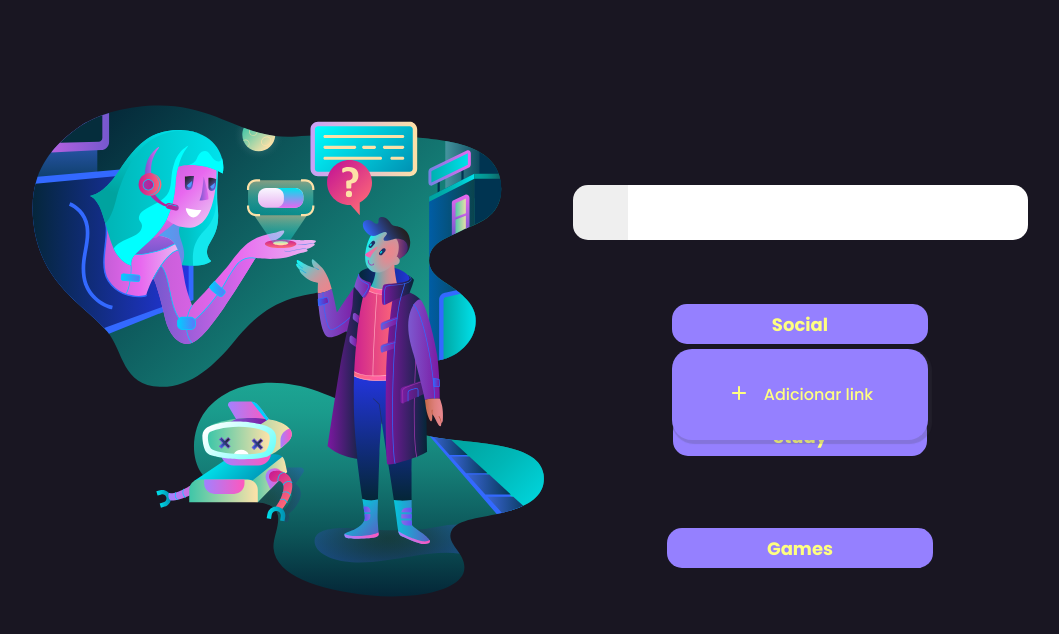
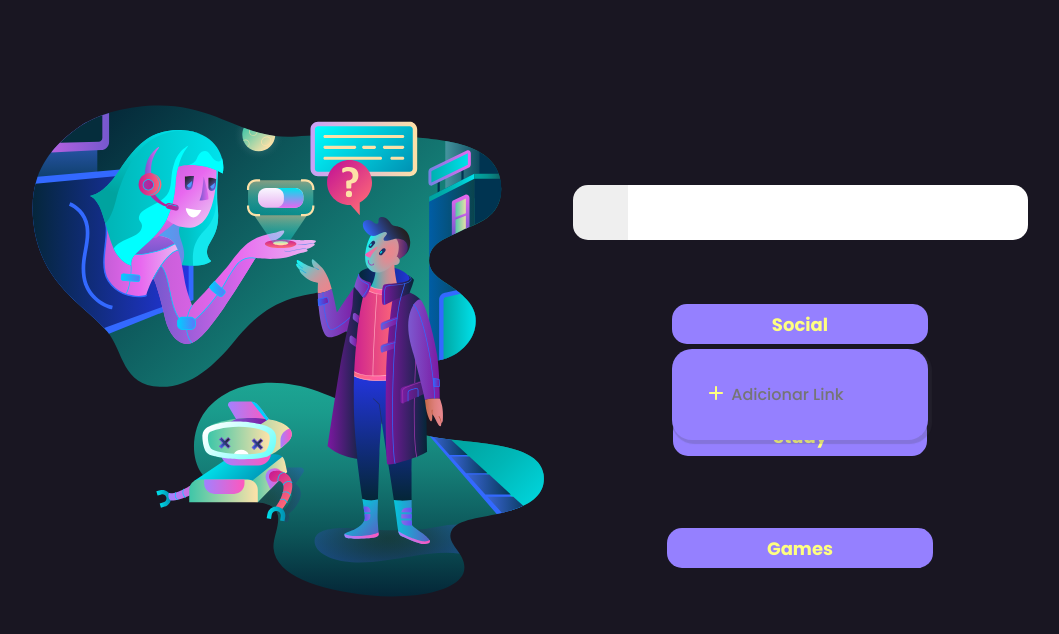
Before and after one commit to datsfilipe/browser-home, a Next.js app: page / in a window 1280 px wide. Both pictures are taken after a click on the element "Social". Shown: the top 634 px of the page, without its empty margins (96-1155 px from the left). Built offline with nearby package versions, Linux system fonts and the light colour scheme.

Commit message:
passing needed data to parameter and using it

```diff
--- a/src/components/Menu/index.tsx
+++ b/src/components/Menu/index.tsx
@@ -6,6 +6,7 @@ import { ClickAwayListener } from '@material-ui/core';
 
 export function Menu(props: HTMLAttributes<HTMLDivElement>) {
   const [state, setState] = useState(false);
+  const data = {state, props}
 
   function handleClickAway () {
     setState(false);
@@ -19,7 +20,9 @@ export function Menu(props: HTMLAttributes<HTMLDivElement>) {
     >
       <MenuContainer onClick={()=>setState(true)} >
         <Span>{props.title}</Span>
-        <MenuContent state={state} />
+        <MenuContent
+          data={data}
+        />
       </MenuContainer>
     </ClickAwayListener>
   )
--- a/src/components/MenuContent/index.tsx
+++ b/src/components/MenuContent/index.tsx
@@ -1,26 +1,50 @@
-import { MenuContentContainer, Ul, Li, ButtonAdd } from './style';
-
+import { MenuContentContainer, Ul, Li, ButtonAdd, Input, Form } from './style';
 import Image from 'next/image';
 import plus from '../../assets/plus.svg';
-import { HTMLAttributes } from 'react';
+import { FormEvent, HTMLAttributes, useState } from 'react';
 
-export function MenuContent(state: {state: boolean}, props: HTMLAttributes<HTMLDivElement>) {
-  function handleClickButtonAdd() {
+type Data = {
+  data: {
+    state: boolean,
+    props: HTMLAttributes<HTMLDivElement>
+  }
+}
+
+export function MenuContent(data: Data, props:  HTMLAttributes<HTMLDivElement>) {
+  const [newItem, setNewItem] = useState('');
+
+  async function handleClickButtonAdd(event: FormEvent) {
+    event.preventDefault();
+
+    if (newItem.trim() === '') return;
+    if (data.data.props.title?.trim() === undefined) return;
+
+    setNewItem('')
   }
 
   return (
-    <MenuContentContainer className={`${state.state ? 'show' : ''}`} {...props}>
+    <MenuContentContainer className={`${data.data.state ? 'show' : ''}`} {...props}>
       <Ul>
         <Li>
-          <ButtonAdd onClick={handleClickButtonAdd} type="button">
-            <div className="image">
-              <Image src={plus} alt="Adicionar item" />
-            </div>
-          </ButtonAdd>
-          Adicionar link
+          <Form>
+            <ButtonAdd type="submit" onClick={handleClickButtonAdd}>
+              <div className="image">
+                <Image src={plus} alt="Adicionar item" />
+              </div>
+            </ButtonAdd>
+            <Input
+              placeholder="Adicionar Link"
+              onChange={event => setNewItem(event.target.value)}
+              value={newItem}
+            />
+          </Form>
         </Li>
-        <Li></Li>
-        <Li></Li>
+        {/* {list.map( (item: any) => {
+          return (
+            // eslint-disable-next-line react/jsx-key
+            <Li>{item}</Li>
+          );
+        } )} */}
       </Ul>
     </MenuContentContainer>
   )
```
